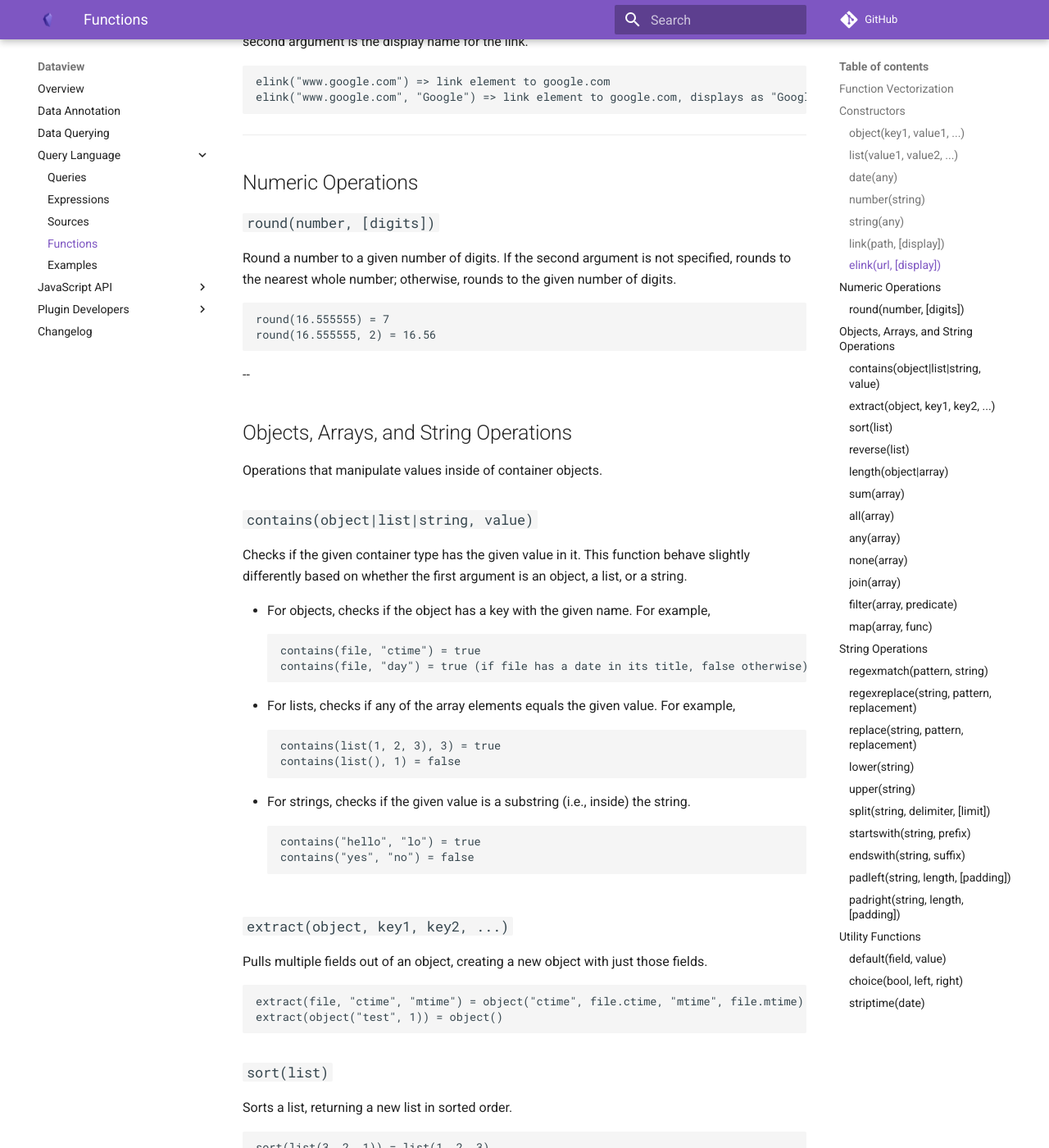
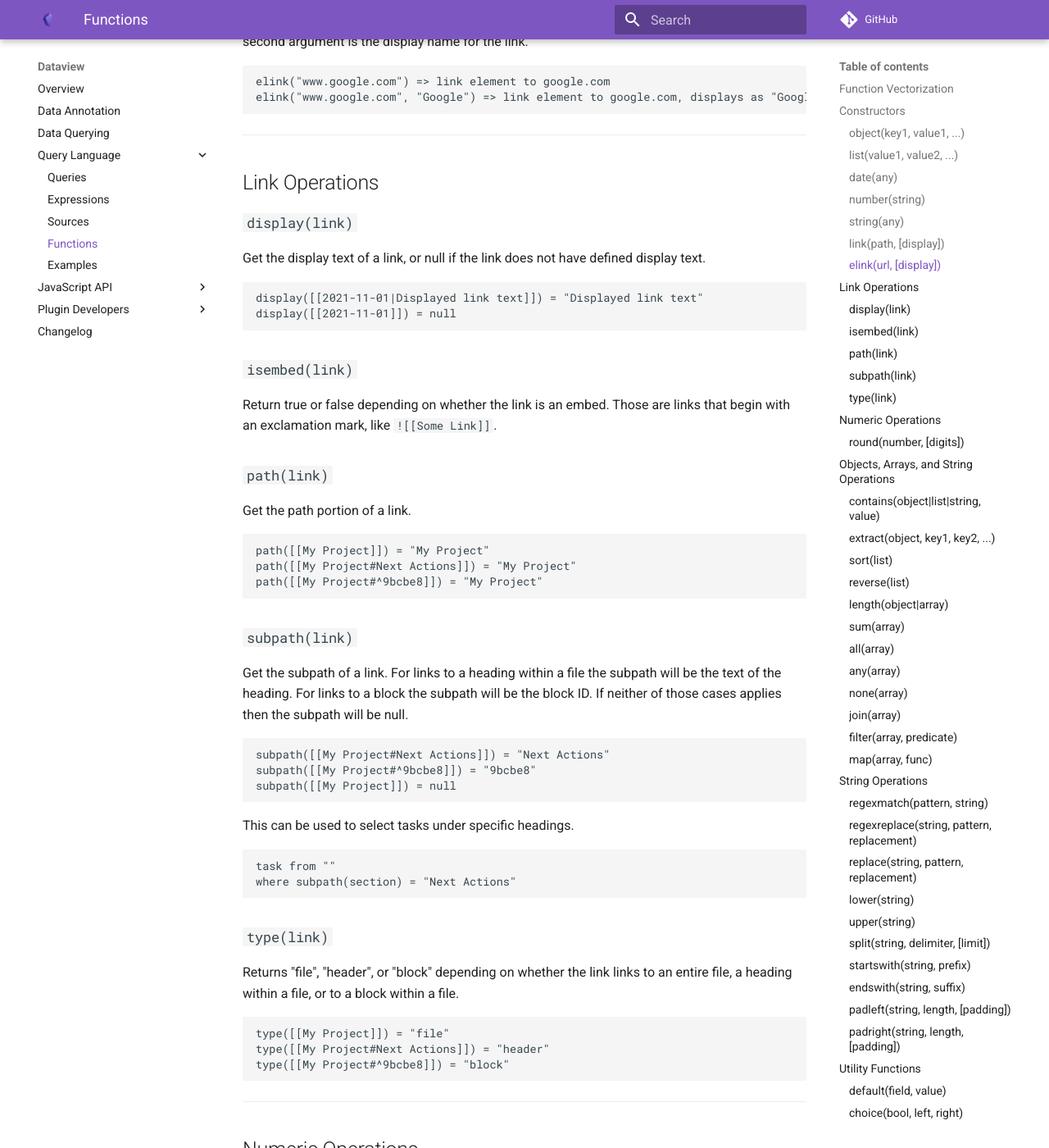
Before and after one commit to blacksmithgu/obsidian-dataview, an MkDocs documentation site: the page built from docs/docs/query/functions.md, in a window 1280 px wide and 1400 px high, scrolled down 1963 px. Shown: the whole window at 82% size. Built offline with MkDocs 1.6.1 and Material for MkDocs 9.7.7, drawn with Linux system fonts in a browser that asks for light colours; comment, search, counter and statistics services are not loaded.

Commit message:
Add functions to access properties of links

````diff
--- a/docs/docs/query/functions.md
+++ b/docs/docs/query/functions.md
@@ -91,6 +91,63 @@ argument is the display name for the link.
 ```
 elink("www.google.com") => link element to google.com
 elink("www.google.com", "Google") => link element to google.com, displays as "Google"
+```
+
+---
+
+## Link Operations
+
+### `display(link)`
+
+Get the display text of a link, or null if the link does not have defined display text.
+
+```
+display([[2021-11-01|Displayed link text]]) = "Displayed link text"
+display([[2021-11-01]]) = null
+```
+
+### `isembed(link)`
+
+Return true or false depending on whether the link is an embed. Those are links that begin with an exclamation mark,
+like `![[Some Link]]`.
+
+### `path(link)`
+
+Get the path portion of a link.
+
+```
+path([[My Project]]) = "My Project"
+path([[My Project#Next Actions]]) = "My Project"
+path([[My Project#^9bcbe8]]) = "My Project"
+```
+
+### `subpath(link)`
+
+Get the subpath of a link. For links to a heading within a file the subpath will be the text of the heading. For links
+to a block the subpath will be the block ID. If neither of those cases applies then the subpath will be null.
+
+```
+subpath([[My Project#Next Actions]]) = "Next Actions"
+subpath([[My Project#^9bcbe8]]) = "9bcbe8"
+subpath([[My Project]]) = null
+```
+
+This can be used to select tasks under specific headings.
+
+```
+task from ""
+where subpath(section) = "Next Actions"
+```
+
+### `type(link)`
+
+Returns "file", "header", or "block" depending on whether the link links to an entire file, a heading within a file, or
+to a block within a file.
+
+```
+type([[My Project]]) = "file"
+type([[My Project#Next Actions]]) = "header"
+type([[My Project#^9bcbe8]]) = "block"
 ```
 
 ---
````
Also changed, not shown: test-vault/tasks/Tasks in a specific section.md (added, +7 -0 lines), test-vault/tasks/example tasks.md (+2 -0 lines), 2 other files.
